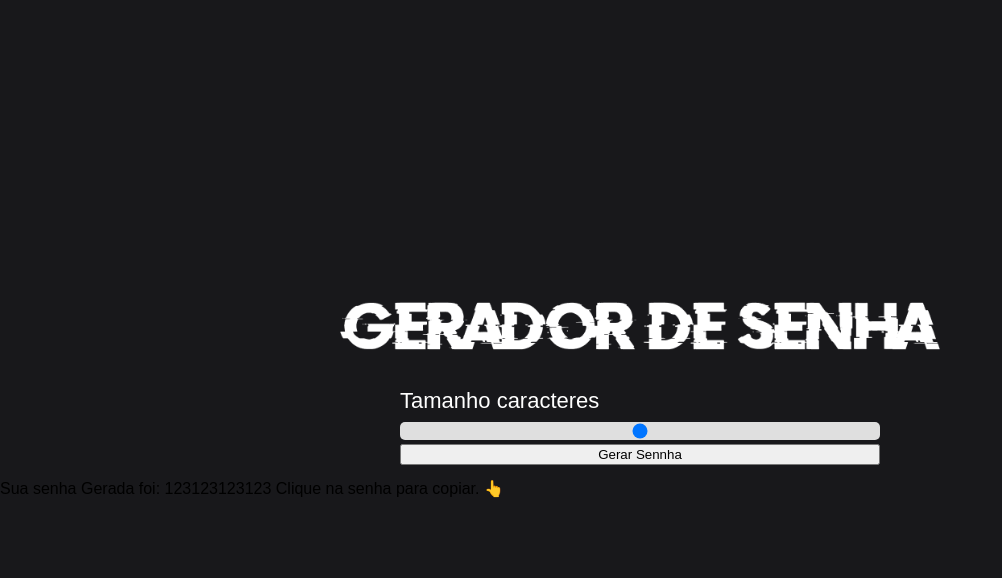
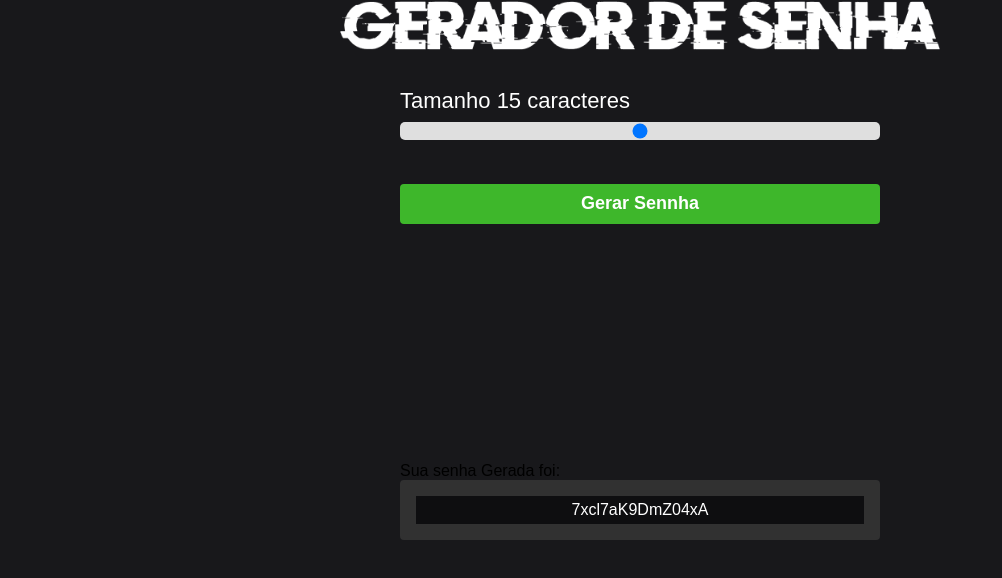
Before and after one commit to LeandroSimplicio/Gerador-de-senha, a plain HTML site: page index.html in a window 1280 px wide. Both pictures are taken after a click on the button "Gerar Sennha". Shown: the whole page, without its empty margins (0-1002 px from the left). Drawn offline with Linux system fonts and the light colour scheme.

Commit message:
Finalizado o Gerador

```diff
--- a/index.html
+++ b/index.html
@@ -21,13 +21,19 @@
         value="15"
       />
 
-      <button id="button" class="button-cta">Gerar Sennha</button>
+      <button id="button" class="button-cta" onclick="generatePassword ()">
+        Gerar Sennha
+      </button>
     </main>
 
-    <div id="container-password" class="container-password hide">
+    <div
+      id="container-password"
+      onclick="copyPassword()"
+      class="container-password hide"
+    >
       <span id="title">Sua senha Gerada foi:</span>
       <span id="password" class="password">123123123123</span>
-      <span>Clique na senha para copiar. 👆</span>
+      <span class="tooltip">Clique na senha para copiar. 👆</span>
     </div>
 
     <script src="script.js"></script>
--- a/script.js
+++ b/script.js
@@ -0,0 +1,32 @@
+const sliderElement = document.querySelector("#slider");
+const buttonElement = document.querySelector("#button");
+
+const sizePassword = document.querySelector("#valor");
+const passwordElement = document.querySelector("#password");
+
+const containerPassword = document.querySelector("#container-password");
+
+const charset =
+  "abcdefghijklmnopqrstuvwxyzABCDEFGHIJKLMNOPQRSTUVWXYZ0123456789!";
+let novaSenha = "";
+
+sizePassword.innerHTML = sliderElement.value;
+
+slider.oninput = function () {
+  sizePassword.innerHTML = this.value;
+};
+
+function generatePassword() {
+  let pass = "";
+  for (let i = 0, n = charset.length; i < sliderElement.value; ++i) {
+    pass += charset.charAt(Math.floor(Math.random() * n));
+  }
+
+  containerPassword.classList.remove("hide");
+  password.innerHTML = pass;
+}
+
+function copyPassword() {
+  alert("Senha copiada com sucesso!");
+  navigator.clipboard.writeText(novaSenha);
+}
--- a/style.css
+++ b/style.css
@@ -26,18 +26,85 @@ body {
 }
 
 .container-input span {
-  color: #FFF;
+  color: #fff;
   font-size: 22px;
-
 }
 
-.slider{
+.slider {
+  -webkit-appearance: none;
+  width: 100%;
+  border-radius: 5px;
+  background: #dfdfdf;
+  height: 18px;
+  outline: none;
+  margin-top: 8px;
+}
 
-    -webkit-appearance: none;
-    width: 100%;
-    border-radius: 5px;
-    background: #DFDFDF;
-    height: 18px;
-    outline: none;
-    margin-top: 8px;
+.button-cta {
+  height: 40px;
+  background-color: #3eb72b;
+  border: 0;
+  border-radius: 4px;
+  cursor: pointer;
+  margin-top: 40px;
+  color: #fff;
+  font-weight: bold;
+  font-size: 18px;
 }
+
+.container-password {
+  max-width: 480px;
+  margin: 14pc 0;
+  display: flex;
+  align-items: center;
+  flex-direction: column;
+  cursor: pointer;
+}
+
+.title {
+  text-align: center;
+  color: #fff;
+  font-size: 28px;
+  margin-top: 24px;
+  margin-bottom: 8px;
+}
+
+.password {
+  height: 60px;
+  background-color: rgba(0, 0, 0, 0.4);
+  border-radius: 4px;
+  display: flex;
+  justify-content: center;
+  align-items: center;
+  color: #fff;
+  border: 1pc solid #313131;
+  transition: transform 0.5s;
+}
+
+.passwor:hover {
+  transform: scale(1.05);
+}
+
+.tooltip {
+  color: #fff;
+  position: relative;
+  top: 20px;
+  padding: 8px 8px;
+  background: rgb(15, 15, 15);
+  text-align: center;
+  font-size: 16px;
+  border-radius: 6px;
+  visibility: hidden;
+  opacity: 0;
+  transition: all 0.5s ease-in-out;
+}
+
+.hide {
+  display: none;
+}
+
+.container-password:hover .tooltip {
+  visibility: visible;
+  bottom: 50px;
+  opacity: 1;
+}
```
